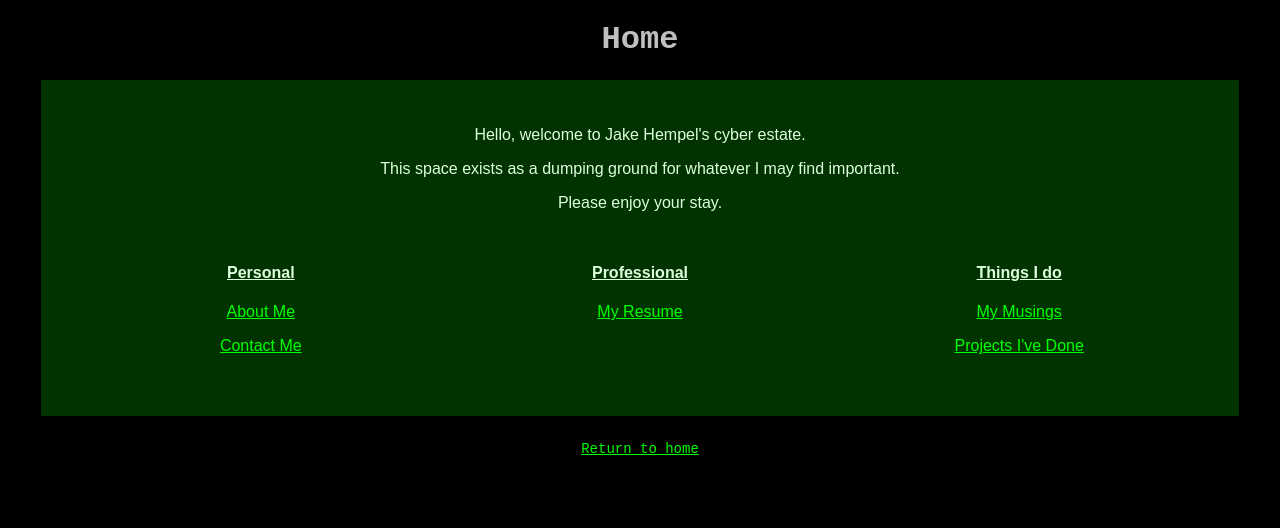
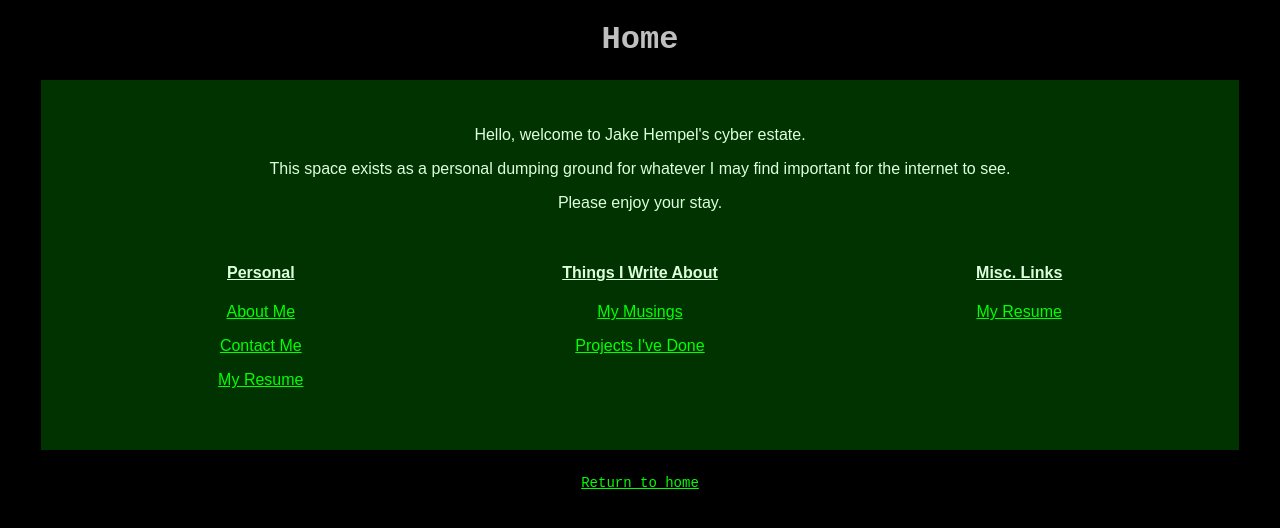
Before and after one commit to jakehempel/jakehempel.us, a Jekyll site: the page built from index.html, in a window 1280 px wide. Shown: the top 528 px of the page. Built offline with Jekyll 4.4.1, drawn with Linux system fonts in a browser that asks for light colours.

Commit message:
Edited about page + some styling

```diff
--- a/css/default.css
+++ b/css/default.css
@@ -51,6 +51,7 @@ body {
   margin:10px auto 10px auto;
   background-color: #003300;
   text-align: center;
+  overflow: hidden;
 
   font-family: Arial, sans-serif;
   font-size: 12pt;
--- a/index.html
+++ b/index.html
@@ -33,7 +33,7 @@ title: Home
 
 
 <p>Hello, welcome to Jake Hempel's cyber estate.</p>
-<p>This space exists as a dumping ground for whatever I may find important.</p>
+<p>This space exists as a personal dumping ground for whatever I may find important for the internet to see.</p>
 <p>Please enjoy your stay.</p>
 
 <div id="menus">
@@ -41,36 +41,44 @@ title: Home
   <div class="menu_blocks">
     <h4>Personal</h4>
     <table>
+      <!--Begin Table-->
       <tr>
         <p><a href="about.html">About Me</a></p>
       </tr>
       <tr>
         <p><a href="contact.html">Contact Me</a></p>
+      </tr>
+      <tr>
+        <p><a href="resume.html">My Resume</a></p>
+      </tr>
+      <!--End Table-->
     </table>
 
   </div>
 
   <div class="menu_blocks">
-    <h4>Professional</h4>
+    <h4>Things I Write About</h4>
     <table>
-      <tr>
-        <p><a href="resume.html">My Resume</a></p>
-      </tr>
-    </table>
-
-  </div>
-
-  <div class="menu_blocks">
-    <h4>Things I do</h4>
-    <table>
+      <!--Begin Table-->
       <tr>
         <p><a href="musings.html">My Musings</a></p>
       </tr>
       <tr>
         <p><a href="projects.html">Projects I've Done</a></p>
       </tr>
+      <!--End Table-->
     </table>
+  </div>
 
+  <div class="menu_blocks">
+    <h4>Misc. Links</h4>
+    <table>
+      <!--Begin Table-->
+      <tr>
+        <p><a href="resume.html">My Resume</a></p>
+      </tr>
+      <!--End Table-->
+    </table>
   </div>
 
 </div>
```
Also changed, not shown: about.html (+6 -2 lines), assets/img/me.jpg (added).
